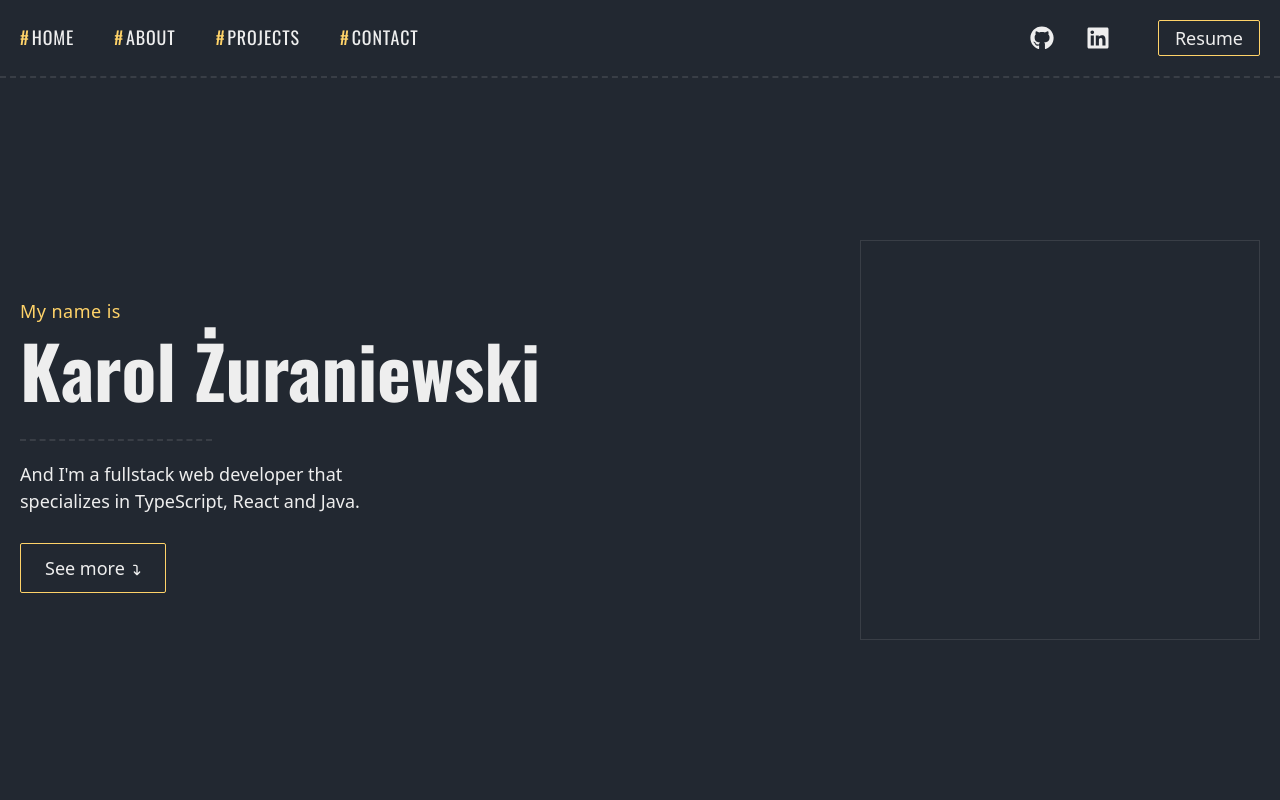
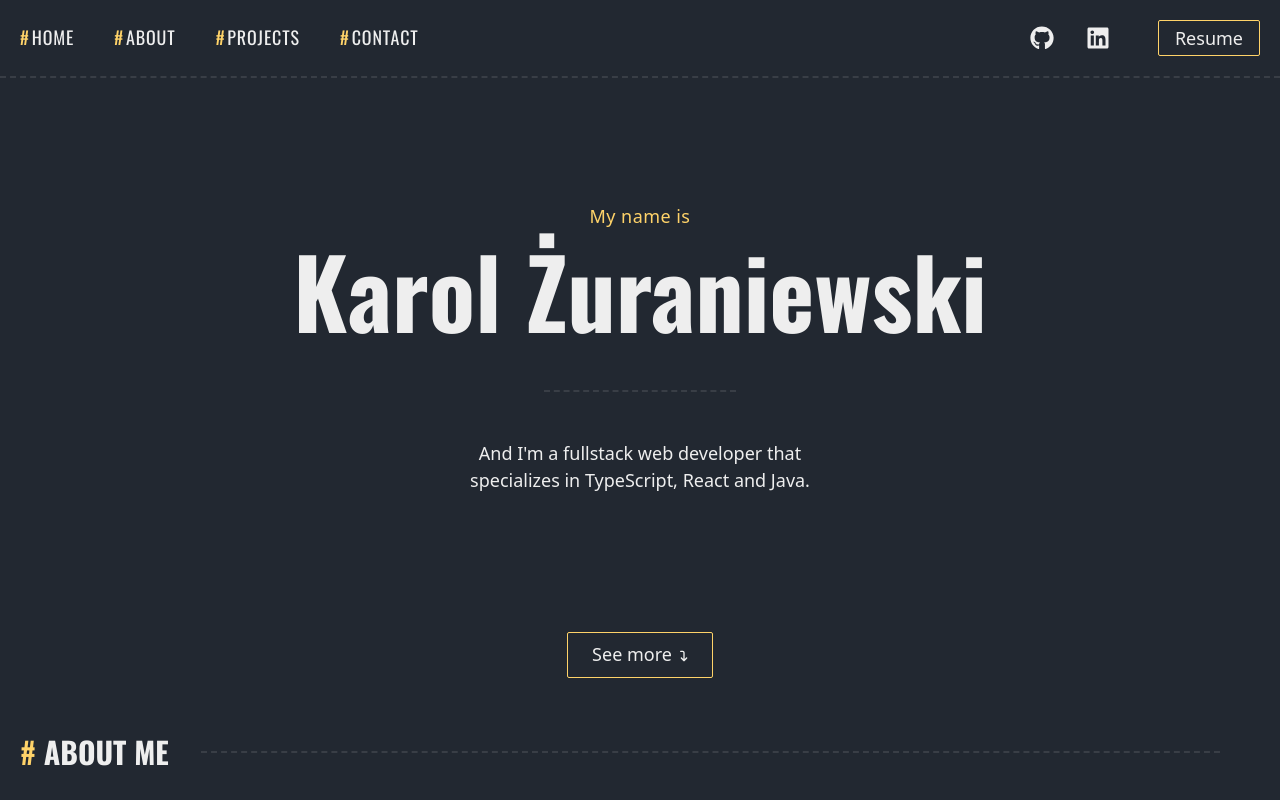
Before and after one commit to kzuraniewski/portfolio, a React (Vite) app: page / in a window 1280 px wide. Shown: the top 800 px of the page. Built offline with nearby package versions, Linux system fonts and the light colour scheme.

Commit message:
landing page redesigned

```diff
--- a/src/App.tsx
+++ b/src/App.tsx
@@ -10,7 +10,7 @@ export default function App() {
 				<Header />
 
 				<main>
-					<Container className="py-10">
+					<Container>
 						<LandingPage />
 						<About />
 						<Projects />
--- a/src/components/Header.tsx
+++ b/src/components/Header.tsx
@@ -41,7 +41,7 @@ export const Header = () => {
 		<header
 			// prettier-ignore
 			className={cn(
-				'fixed z-50 w-full transition-all duration-300 border-b-2 border-dashed border-b-secondary bg-primary',
+				'sticky top-0 z-50 w-full transition-all duration-300 border-b-2 border-dashed border-b-secondary bg-primary',
 				{ '-translate-y-full': mountState === 'collapsed' },
 				{ 'bg-opacity-80 backdrop-blur-sm shadow-xl': mountState === 'floating' }
 			)}
--- a/src/index.css
+++ b/src/index.css
@@ -10,8 +10,4 @@
 	a {
 		@apply hover:underline text-accent;
 	}
-
-	h1 {
-		@apply mb-6 font-bold leading-tight text-7xl;
-	}
 }
--- a/src/sections/LandingPage.tsx
+++ b/src/sections/LandingPage.tsx
@@ -1,32 +1,47 @@
 import { Button } from '@/components/Button';
 import { Divider } from '@/components/Divider';
+import PolygonBackground from '@/components/PolygonBackground';
 import { FaArrowTurnDown } from 'react-icons/fa6';
 
 export default function LandingPage() {
 	return (
-		<section id="home" className="h-screen">
-			<div className="flex items-center justify-between h-full">
-				<div>
+		<section
+			id="home"
+			className="relative flex flex-col items-center justify-center h-[70vh]"
+		>
 			<span className="tracking-wide text-small text-accent">
 				My name is
 			</span>
-					<h1 className="font-display">Karol Żuraniewski</h1>
+			<h1 className="mb-10 font-bold leading-tight font-display text-8xl">
+				Karol Żuraniewski
+			</h1>
 
-					<Divider className="w-48 my-5" />
+			<Divider className="w-48 mb-7" />
 
-					<p className="max-w-sm mb-10">
+			<PolygonBackground
+				padding={20}
+				getPoints={(width, height) => [
+					[5, 10],
+					[width, 0],
+					[width - 15, height],
+					[0, height - 10],
+				]}
+			>
+				<p className="max-w-sm text-center">
 					And I'm a fullstack web developer that specializes in
 					TypeScript, React and Java.
 				</p>
+			</PolygonBackground>
 
-					<Button variant="primary" size="big" href="#about">
+			<Button
+				variant="primary"
+				size="big"
+				href="#about"
+				className="absolute -bottom-10"
+			>
 				See more
 				<FaArrowTurnDown className="inline-block w-2 ml-2" />
 			</Button>
-				</div>
-
-				<div className="border border-secondary w-[400px] 2xl:w-[500px] h-[400px] 2xl:h-[500px]" />
-			</div>
 		</section>
 	);
 }
```
Lines whose indentation alone changed are shown as unchanged.
